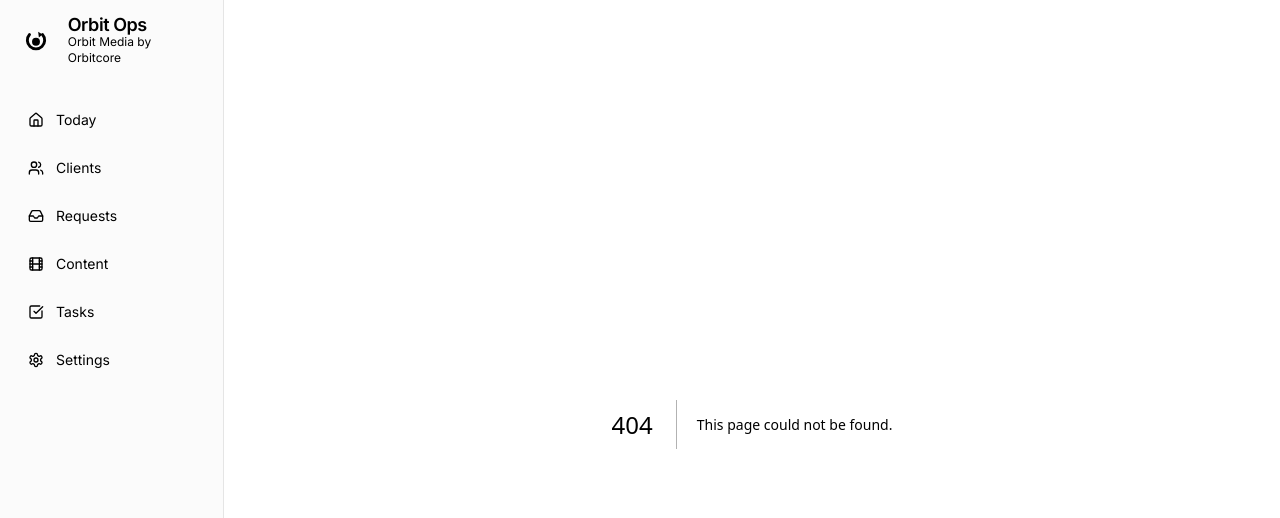
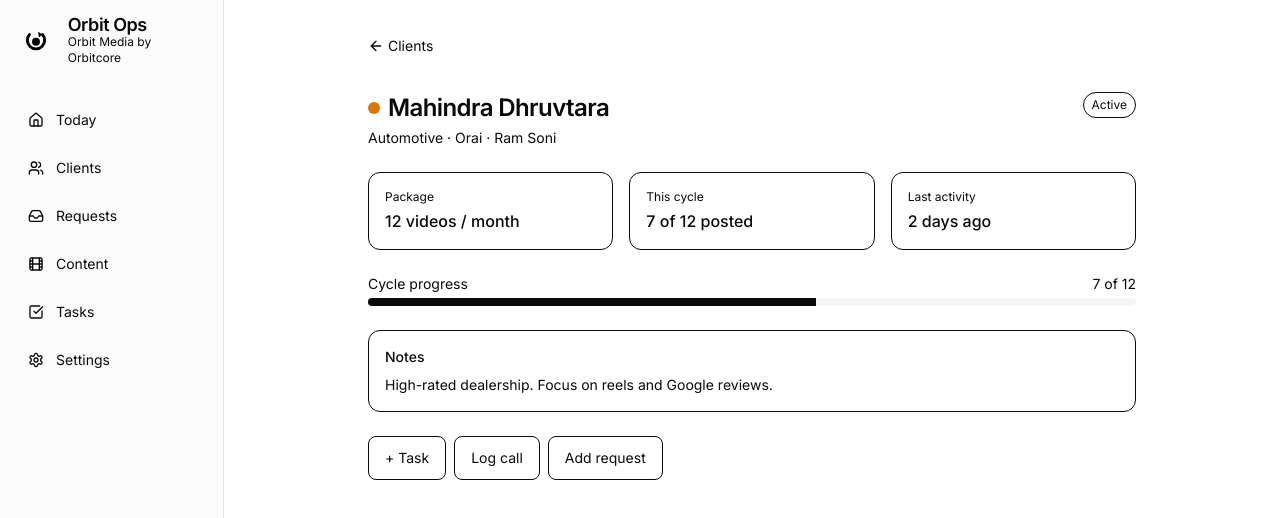
Before and after one commit to rajavikramaditya/orbit-ops, a Next.js app: page /clients/1 in a window 1280 px wide. Before the commit this address had no page. Shown: the top 518 px of the page. Built offline with nearby package versions, Linux system fonts and the light colour scheme.

Commit message:
Add client detail page to fix 404 on /clients/[id]

```diff
--- /dev/null
+++ b/src/app/clients/[id]/page.tsx
@@ -0,0 +1,149 @@
+'use client';
+
+import { useParams } from "next/navigation";
+import Link from "next/link";
+import { ArrowLeft } from "lucide-react";
+
+const CLIENTS: Record<string, {
+  name: string;
+  status: string;
+  package: string;
+  progress: string;
+  lastActivity: string;
+  health: "green" | "amber" | "red";
+  owner: string;
+  industry: string;
+  city: string;
+  notes: string;
+}> = {
+  "1": {
+    name: "Mahindra Dhruvtara",
+    status: "Active",
+    package: "12 videos / month",
+    progress: "7 of 12",
+    lastActivity: "2 days ago",
+    health: "amber",
+    owner: "Ram Soni",
+    industry: "Automotive",
+    city: "Orai",
+    notes: "High-rated dealership. Focus on reels and Google reviews.",
+  },
+  "2": {
+    name: "Sparkle Makeover",
+    status: "Active",
+    package: "8 videos / month",
+    progress: "5 of 8",
+    lastActivity: "1 day ago",
+    health: "green",
+    owner: "Tanvi",
+    industry: "Beauty",
+    city: "Orai",
+    notes: "Largest beauty account in Orai. Bridal content performs well.",
+  },
+  "3": {
+    name: "Havells Galaxy",
+    status: "Active",
+    package: "12 videos / month",
+    progress: "4 of 12",
+    lastActivity: "5 days ago",
+    health: "red",
+    owner: "Vikas Rathore",
+    industry: "Electricals",
+    city: "Orai",
+    notes: "Behind schedule. Need more product videos this week.",
+  },
+  "4": {
+    name: "Hindustan Motors",
+    status: "Onboarding",
+    package: "8 videos / month",
+    progress: "0 of 8",
+    lastActivity: "Today",
+    health: "green",
+    owner: "Ram Soni",
+    industry: "Automotive",
+    city: "Konch",
+    notes: "New client. First shoot scheduled tomorrow.",
+  },
+};
+
+export default function ClientDetailPage() {
+  const params = useParams();
+  const id = params.id as string;
+  const client = CLIENTS[id];
+
+  if (!client) {
+    return (
+      <div className="max-w-3xl mx-auto">
+        <p>Client not found.</p>
+        <Link href="/clients" className="text-sm underline mt-2 inline-block">Back to clients</Link>
+      </div>
+    );
+  }
+
+  const healthColor = client.health === "red" ? "bg-red" : client.health === "amber" ? "bg-amber" : "bg-green";
+
+  return (
+    <div className="max-w-3xl mx-auto space-y-6">
+      <Link href="/clients" className="inline-flex items-center gap-1 text-sm text-muted-foreground hover:text-foreground">
+        <ArrowLeft className="h-4 w-4" />
+        Clients
+      </Link>
+
+      <header className="flex items-start justify-between gap-4">
+        <div>
+          <div className="flex items-center gap-2">
+            <span className={`h-3 w-3 rounded-full ${healthColor}`} />
+            <h1 className="text-2xl font-semibold tracking-tight">{client.name}</h1>
+          </div>
+          <p className="text-sm text-muted-foreground mt-1">
+            {client.industry} · {client.city} · {client.owner}
+          </p>
+        </div>
+        <span className="text-xs px-2 py-1 rounded-full border">{client.status}</span>
+      </header>
+
+      <div className="grid grid-cols-2 md:grid-cols-3 gap-4">
+        <div className="rounded-xl border p-4">
+          <p className="text-xs text-muted-foreground">Package</p>
+          <p className="font-medium mt-1">{client.package}</p>
+        </div>
+        <div className="rounded-xl border p-4">
+          <p className="text-xs text-muted-foreground">This cycle</p>
+          <p className="font-medium mt-1">{client.progress} posted</p>
+        </div>
+        <div className="rounded-xl border p-4">
+          <p className="text-xs text-muted-foreground">Last activity</p>
+          <p className="font-medium mt-1">{client.lastActivity}</p>
+        </div>
+      </div>
+
+      <div>
+        <div className="flex justify-between text-sm mb-1">
+          <span>Cycle progress</span>
+          <span>{client.progress}</span>
+        </div>
+        <div className="h-2 w-full rounded-full bg-muted overflow-hidden">
+          <div
+            className="h-full bg-foreground"
+            style={{
+              width: client.progress.includes("of")
+                ? `${(parseInt(client.progress.split(" ")[0]) / parseInt(client.progress.split(" ")[2])) * 100}%`
+                : "0%",
+            }}
+          />
+        </div>
+      </div>
+
+      <section className="rounded-xl border p-4">
+        <h2 className="text-sm font-medium mb-2">Notes</h2>
+        <p className="text-sm text-muted-foreground">{client.notes}</p>
+      </section>
+
+      <div className="flex flex-wrap gap-2">
+        <button className="px-4 py-2 text-sm rounded-lg border">+ Task</button>
+        <button className="px-4 py-2 text-sm rounded-lg border">Log call</button>
+        <button className="px-4 py-2 text-sm rounded-lg border">Add request</button>
+      </div>
+    </div>
+  );
+}
```
